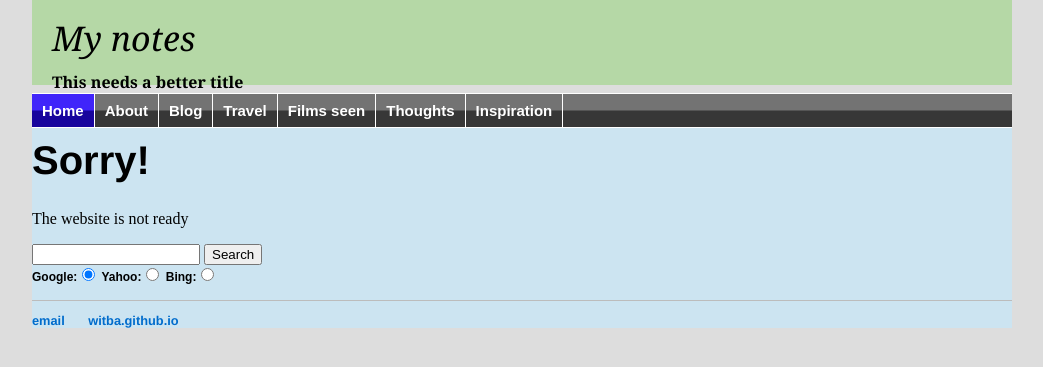
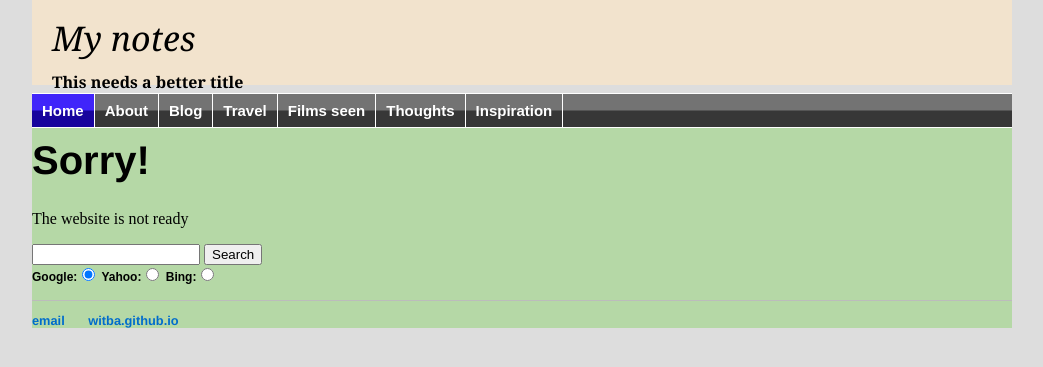
Before and after one commit to witba/witba.github.io, a Jekyll site: the page built from index.html, in a window 1280 px wide. Shown: the top 367 px of the page, without its empty margins (118-1161 px from the left). Built offline with Jekyll 4.4.1, drawn with Linux system fonts in a browser that asks for light colours.

Commit message:
Update main.css

```diff
--- a/css/main.css
+++ b/css/main.css
@@ -7,11 +7,11 @@ background: #FFFFFF;
 }
 #style_header {
 height: 85px;
-background: #b5d8a6;
+background: #f2e3cd;
 }
 #style_content {
 width: 100%;
-background: #cce4f1;  /*#f2e3cd;*/
+background: #b5d8a6;
 }
 #style_title {
 padding-top: 15px;
```
